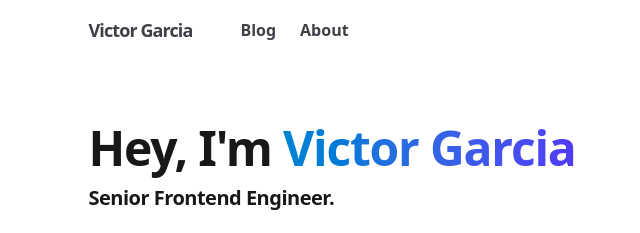
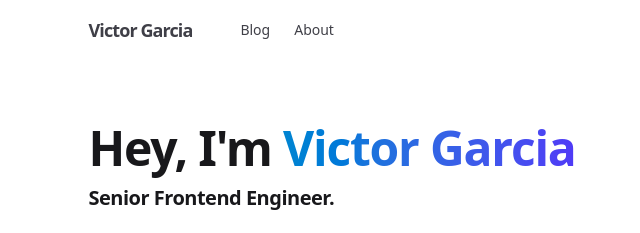
Before and after one commit to vgarmes/vgarmes.github.io, an Astro site: page / in a window 1280 px wide. Shown: the top 233 px of the page, 0-640 px from the left. Built offline with nearby package versions, Linux system fonts and the light colour scheme; Astro itself is replaced by a stand-in of ours; some packages are replaced by stand-ins of ours.

```diff
--- a/src/components/header/Header.astro
+++ b/src/components/header/Header.astro
@@ -21,12 +21,12 @@
 			<div class="hidden flex-1 items-center gap-6 sm:flex">
 				<a
 					href="/blog"
-					class="font-semibold hover:text-indigo-600 dark:hover:text-indigo-400"
+					class="text-sm font-medium hover:text-indigo-600 dark:hover:text-indigo-400"
 					>Blog</a
 				>
 				<a
 					href="/about"
-					class="font-semibold hover:text-indigo-600 dark:hover:text-indigo-400"
+					class="text-sm font-medium hover:text-indigo-600 dark:hover:text-indigo-400"
 					>About</a
 				>
 			</div>
```
